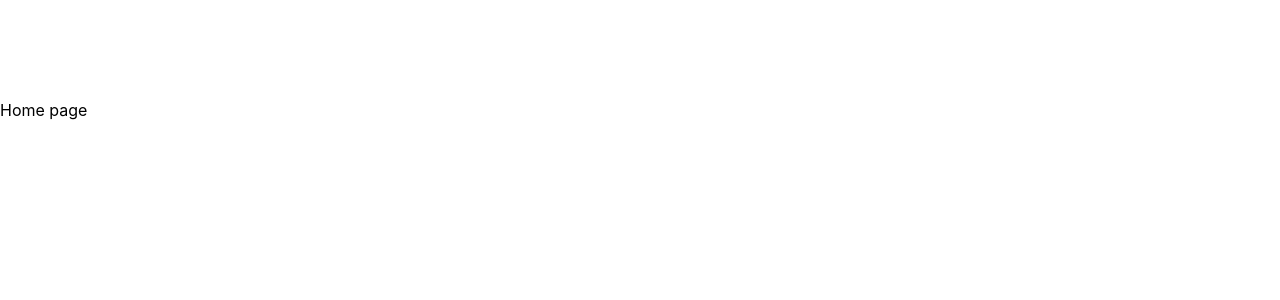
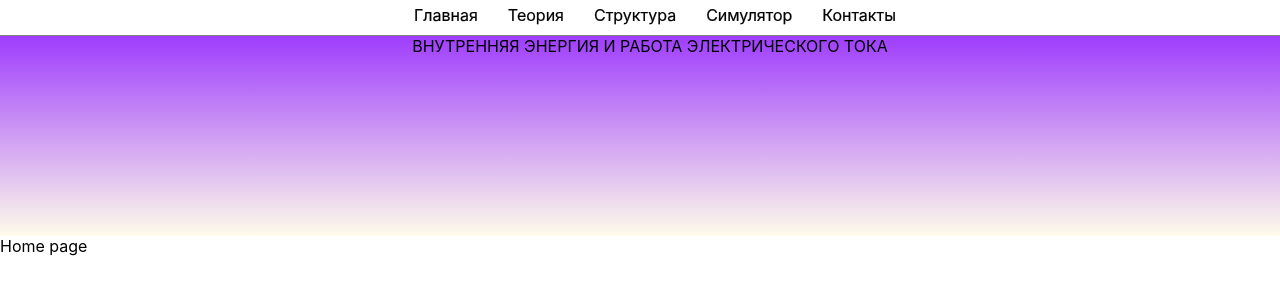
Before and after one commit to Alina0708/react-cms-project, a React (Create React App) app: page / in a window 1280 px wide. Shown: the top 300 px of the page. Built offline with nearby package versions, Linux system fonts and the light colour scheme.

Commit message:
creating menu in header

```diff
--- a/src/App.css
+++ b/src/App.css
@@ -1,47 +1,12 @@
-.appwrapper {
-  /* margin: 5px 5em; */
-  display: grid;
-  grid-template-rows: minmax(70px avto);
-  grid-template-columns: 1fr 2fr 9fr 1fr;
-  grid-template-areas:
-    'column1 header header column2'
-    'column1 navMenu content column2';
+p {
+  margin: 0;
+  text-indent: 20px;
 }
 
-.content {
-  /*содержимое страницы */
-  margin-top: 10px;
-  grid-area: content;
-  margin-left: 10px;
-  background-color: #f7f4cb;
+h4 {
+  margin: 0;
 }
 
-.column2 {
-  background-image: url(./image/backgraund1.jpg);
-  opacity: 0.2;
-  grid-area: column2;
-  margin-right: 5px;
-  margin-left: 5px;
+Link{
+font-family: Verdana, Geneva, Tahoma, sans-serif;
 }
-.column1 {
-  background-image: url(./image/backgraund1.jpg);
-  opacity: 0.2;
-  grid-area: column1;
-  margin-right: 5px;
-  margin-left: 5px;
-}
-
-/* .navMenu {
-  grid-area: navMenu;
-  background-color: #f9d1c9;
-  margin-top: 10px;
-  padding-top: 15px;
-  padding-bottom: 10px;
-  position: relative;
-  width: 250px;
-} */
-
-.headerPage {
-  grid-area: header;
-  background-color: #a672d3;
-}
--- a/src/App.js
+++ b/src/App.js
@@ -6,6 +6,7 @@ import Structure from './components/Structure/Structure';
 import Simulator from './components/Simulator/Simulator';
 import Home from './components/Home/Home';
 import Layout from './components/Layout/Layout';
+import Contacts from './components/Contacts/Contacts';
 
 function App() {
   return (
@@ -16,6 +17,8 @@ function App() {
           <Route path="theory" element={<Theory />} />
           <Route path="structure" element={<Structure />} />
           <Route path="simulator" element={<Simulator />} />
+          <Route path="home" element={<Home />} />
+          <Route path="contacts" element={<Contacts />} />
         </Route>
       </Routes>
     </BrowserRouter>
--- a/src/components/Home/Home.js
+++ b/src/components/Home/Home.js
@@ -1,6 +1,15 @@
+import classes from '../Home/Home.module.css';
+
 const Home = () => {
   console.log('home');
-  return <div>Home page</div>;
+  return (
+    <div>
+      <section className={classes.term}>
+        <p>ВНУТРЕННЯЯ ЭНЕРГИЯ И РАБОТА ЭЛЕКТРИЧЕСКОГО ТОКА</p>
+      </section>
+      Home page
+    </div>
+  );
 };
 
 export default Home;
--- /dev/null
+++ b/src/components/Home/Home.module.css
@@ -0,0 +1,8 @@
+.term {
+  height: 200px;
+  background: linear-gradient(to top, #fefcea, #9f3dfd);
+}
+
+.term p {
+  text-align: center;
+}
--- a/src/components/Layout/Header/Header.js
+++ b/src/components/Layout/Header/Header.js
@@ -1 +1,33 @@
-// const Header ....
+import { NavLink } from 'react-router-dom';
+
+import classes from '../Header/Header.module.css';
+
+const Header = () => {
+  return (
+    <section className={classes.headerPage}>
+      <nav className={classes.navMenu}>
+        <NavLink to="/Home" className={(navData) => (navData.isActive ? classes.activeLink : classes.item)}>
+          Главная
+        </NavLink>
+
+        <NavLink to="/Theory" className={(navData) => (navData.isActive ? classes.activeLink : classes.item)}>
+          Теория
+        </NavLink>
+
+        <NavLink to="/Structure" className={(navData) => (navData.isActive ? classes.activeLink : classes.item)}>
+          Структура
+        </NavLink>
+
+        <NavLink to="/Simulator" className={(navData) => (navData.isActive ? classes.activeLink : classes.item)}>
+          Симулятор
+        </NavLink>
+
+        <NavLink to="/Contacts" className={(navData) => (navData.isActive ? classes.activeLink : classes.item)}>
+          Контакты
+        </NavLink>
+      </nav>
+    </section>
+  );
+};
+
+export default Header;
--- /dev/null
+++ b/src/components/Layout/Header/Header.module.css
@@ -0,0 +1,23 @@
+.headerPage {
+  background-color: white;
+  padding-bottom: 10px;
+  padding-top: 5px;
+  border-bottom: 1px grey solid;
+  text-align: center;
+}
+
+.item {
+  color: black;
+  -webkit-text-stroke: 0.2px black;
+  text-decoration: none;
+  margin-left: 30px;
+  font-size: 16px;
+}
+
+.activeLink {
+  color: #9f3dfd;
+  -webkit-text-stroke: 0.2px black;
+  text-decoration: none;
+  margin-left: 30px;
+  font-size: 16px;
+}
--- a/src/components/Layout/Layout.js
+++ b/src/components/Layout/Layout.js
@@ -1,13 +1,14 @@
 import { Outlet } from 'react-router-dom';
+
+
+import classes from '../Layout/Layout.module.css';
+import Header from './Header/Header';
 
 const Layout = () => {
   return (
-    <div>
-      {console.log('hello')}
-      {/* layout */}
-      {/* <Header /> */}
-      {/* <NavMenu /> */}
-      <div className="main" style={{ marginTop: '100px' }}>
+    <div className={classes.appwrapper}>
+      <Header />
+      <div className={classes.content}>
         <Outlet />
       </div>
     </div>
--- /dev/null
+++ b/src/components/Layout/Layout.module.css
@@ -0,0 +1,14 @@
+.appwrapper {
+  /* margin: 5px 5em; */
+  display: grid;
+  grid-template-rows: minmax(70px avto);
+  grid-template-columns: 10fr;
+  grid-template-areas:
+    'header'
+    'content';
+}
+
+.content {
+  /*содержимое страницы */
+  grid-area: content;
+}
```
